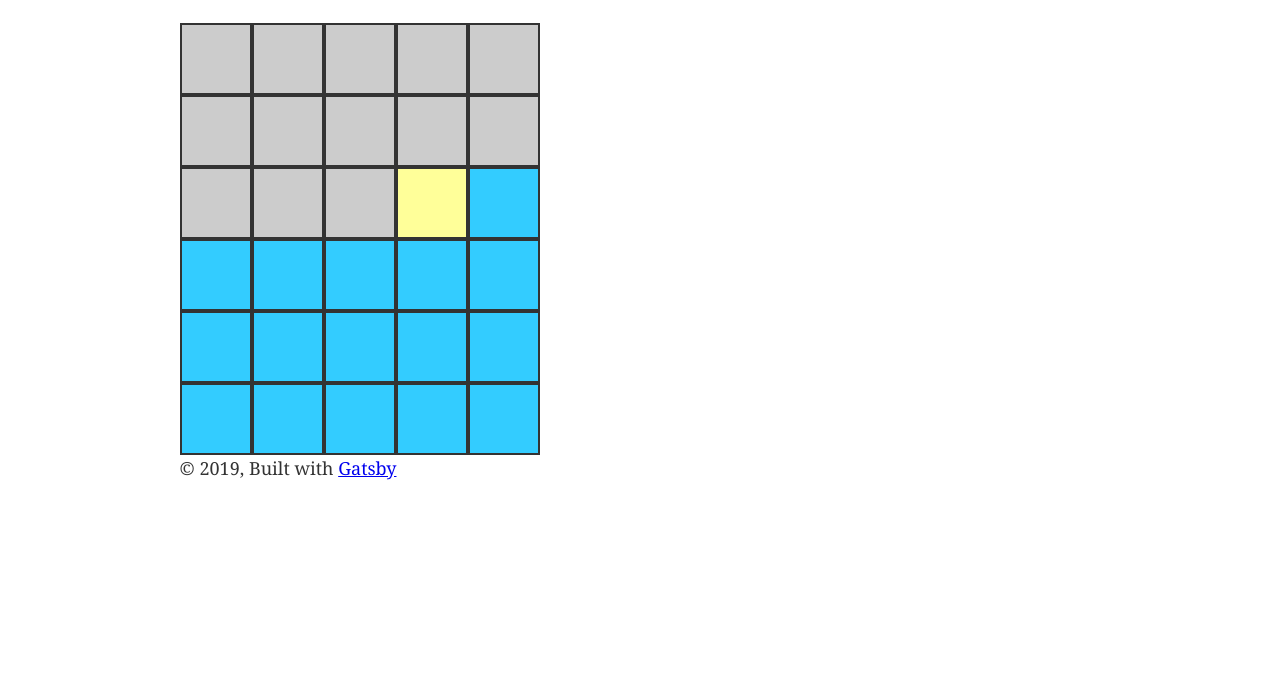
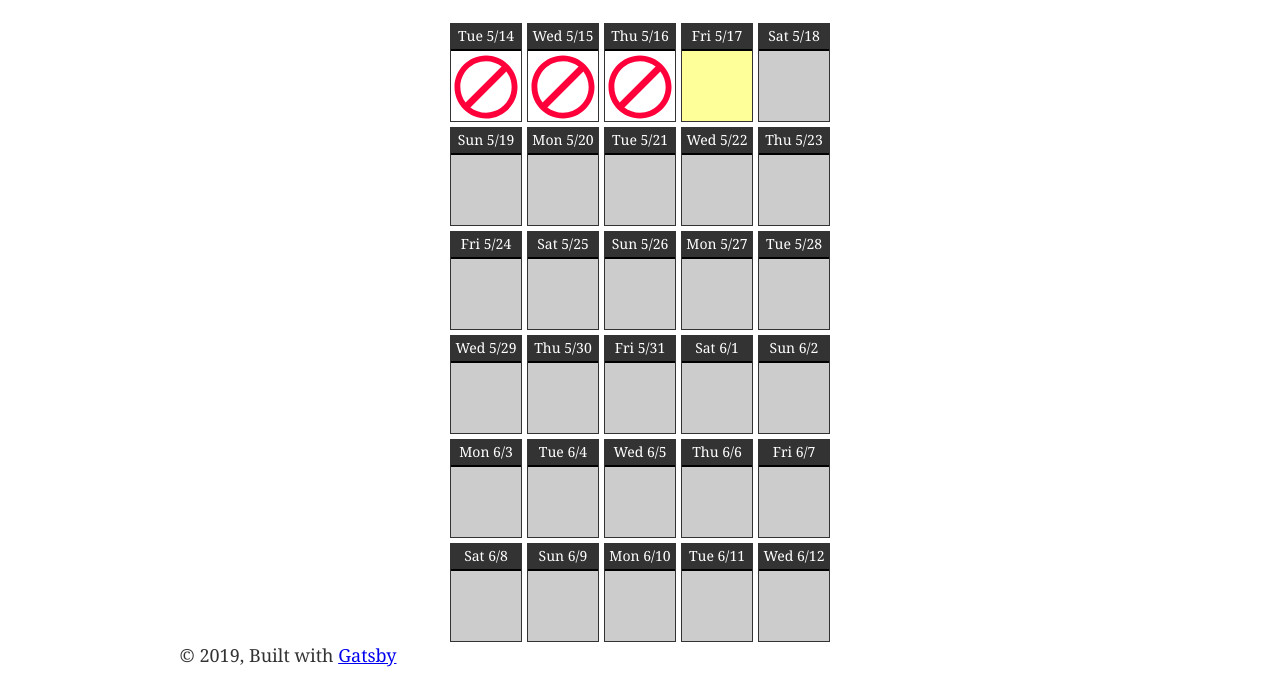
Before and after one commit to bchehraz/the-x-effect, a Gatsby site: page / in a window 1280 px wide. Shown: the part 100-800 px from the top of the page. Built offline with nearby package versions, Linux system fonts and the light colour scheme; Gatsby itself is replaced by a stand-in of ours.

Commit message:
Made some more changes

```diff
--- a/gatsby-browser.js
+++ b/gatsby-browser.js
@@ -5,3 +5,4 @@
  */
 
 // You can delete this file if you're not using it
+import 'prismjs/themes/prism-dark.css';
--- a/gatsby-config.js
+++ b/gatsby-config.js
@@ -2,7 +2,7 @@ module.exports = {
   siteMetadata: {
     title: `The X Effect`,
     description: `Kick off your new habits with The X Effect.`,
-    author: `@gatsbyjs`,
+    author: `@bchehraz`,
   },
   plugins: [
     `gatsby-plugin-react-helmet`,
@@ -48,5 +48,41 @@ module.exports = {
         // Add any options here
       },
     },
+    {
+      resolve: `gatsby-remark-prismjs`,
+      options: {
+        // Class prefix for <pre> tags containing syntax highlighting;
+        // defaults to 'language-' (eg <pre class="language-js">).
+        // If your site loads Prism into the browser at runtime,
+        // (eg for use with libraries like react-live),
+        // you may use this to prevent Prism from re-processing syntax.
+        // This is an uncommon use-case though;
+        // If you're unsure, it's best to use the default value.
+        classPrefix: "language-js",
+        // This is used to allow setting a language for inline code
+        // (i.e. single backticks) by creating a separator.
+        // This separator is a string and will do no white-space
+        // stripping.
+        // A suggested value for English speakers is the non-ascii
+        // character '›'.
+        inlineCodeMarker: null,
+        // This lets you set up language aliases.  For example,
+        // setting this to '{ sh: "bash" }' will let you use
+        // the language "sh" which will highlight using the
+        // bash highlighter.
+        aliases: {},
+        // This toggles the display of line numbers globally alongside the code.
+        // To use it, add the following line in src/layouts/index.js
+        // right after importing the prism color scheme:
+        //  `require("prismjs/plugins/line-numbers/prism-line-numbers.css");`
+        // Defaults to false.
+        // If you wish to only show line numbers on certain code blocks,
+        // leave false and use the {numberLines: true} syntax below
+        showLineNumbers: false,
+        // If setting this to true, the parser won't handle and highlight inline
+        // code used in markdown i.e. single backtick code like `this`.
+        noInlineHighlight: false,
+      },
+    },
   ],
 }
--- a/src/components/XCard.js
+++ b/src/components/XCard.js
@@ -1,25 +1,64 @@
 import React from 'react';
 import styled from 'styled-components';
 
-import { FaCheck } from 'react-icons/fa';
+import { FaTimes } from 'react-icons/fa';
+import { GoCircleSlash } from 'react-icons/go';
 
 const Container = styled.div`
   display: grid;
   grid-template-columns: repeat(5, 4rem);
-  grid-template-rows: repeat(6, 4rem);
+  grid-template-rows: repeat(6, 5.5rem);
   justify-items: center;
   align-items: center;
   justify-content: center;
   grid-auto-flow: row;
-  max-width: 20rem;
+  max-width: auto;
+  grid-gap: 5px;
+  -webkit-touch-callout: none; /* iOS Safari */
+    -webkit-user-select: none; /* Safari */
+     -khtml-user-select: none; /* Konqueror HTML */
+       -moz-user-select: none; /* Firefox */
+        -ms-user-select: none; /* Internet Explorer/Edge */
+            user-select: none;
 `;
 
 const Cell = styled.div`
-  background-color: ${({ afterCurrent }) => afterCurrent ? '#33ccff' : '#ccc'};
-  ${({ current }) => current && 'background-color: #ffff99'};
+  background-color: ${({ afterCurrent }) => afterCurrent ? '#ccc' : '#33ccff'};
+  ${({ current }) => current && 'background-color: #ffff99;'}
+  ${({ type }) => (type === 1) && 'background-color: #00ff80;'}
+  ${({ current, afterCurrent, type }) => (!current && type === 0 && !afterCurrent) && 'background-color: #fff;'}
   width: 100%;
   height: 100%;
-  border: 2px solid #333;
+  border: 1px solid #333;
+
+  display: flex;
+  flex-flow: column nowrap;
+  justify-content: space-between;
+  align-items: center;
+`;
+
+const CellDate = styled.div`
+  background-color: #333;
+  color: #fff;
+  width: 100%;
+  font-size: 14px;
+  white-space: nowrap;
+  height: 1.5rem;
+  border-bottom: 2px solid black;
+
+  display: flex;
+  flex-direction: row;
+  align-items: center;
+  justify-content: center;
+`;
+
+const CellContent = styled.div`
+  display: flex;
+  flex-direction: column;
+  justify-content: center;
+  align-items: flex-start;
+  width: auto;
+  height: 100%;
 `;
 
 class XCard extends React.Component {
@@ -29,19 +68,125 @@ class XCard extends React.Component {
     let initCardState = [{}];
     let initLength = 30;
     //testing variables
-    let current = 13;
+    const TODAY = new Date();
+    let startDate = new Date();
+    startDate.setDate(TODAY.getDate() - 3);
+
+    // load in sample Date data
+    let dates = [{}];
+    const DAY_NAMES = ['Sun', 'Mon', 'Tue', 'Wed', 'Thu', 'Fri', 'Sat'];
+    const DAYS_IN_MONTH = [31, 28, 31, 30, 31, 30, 31, 31, 30, 31, 30, 31];
+
+    // REFERENCE:
+    // get today's day index- date.getDay()
+    // get today's day value- String(date.getDate().padStart(2, '0'))
+    // get today's month number- String(today.getMonth() + 1).padStart(2, '0')
+    // get today's month index- startDate.getMonth()
+    // get today's date- let today = new Date()
+    //let today = new Date();
+    //let dayNum = String(today.getDate()).padStart(2, '0');
+    //let monthNum = String(today.getMonth() + 1).padStart(2, '0');
+
+    //iterators
+    let currentDay = startDate.getDate(); // value of 1 - DAYS_IN_MONTH
+    let dayIndex = startDate.getDay(); // value of 0-6
+    let currentMonth = startDate.getMonth() + 1; //value of 1 - 12
+
+    //The purpose of this is to generate days of the month to output to the card
+    // at a later time, the startDate variable would have to be received via API
     for (let i = 0; i < initLength; i++) {
-      initCardState[i] = {
+
+      dates[i] = {
+        day: currentDay,
+        dayName: DAY_NAMES[dayIndex],
+        month: currentMonth,
+      }
+
+      //iterate to the next day
+      if (currentDay === DAYS_IN_MONTH[currentMonth - 1]) {
+        //if at the end of a month, reset back to 0 and iterate month
+        currentDay = 1;
+        if (currentMonth === 12) {
+          currentMonth = 1;
+        } else {
+          currentMonth = currentMonth + 1;
+        }
+      } else {
+        currentDay = currentDay + 1;
+      }
+      //iterate day index (to retreive Sun, Mon, etc.)
+      if (dayIndex === 6) {
+        dayIndex = 0;
+      } else {
+        dayIndex = dayIndex + 1;
+      }
+    }
+
+    console.log("Today's Day #: " + TODAY.getDate());
+    console.log("Today's Month #: " + (TODAY.getMonth() + 1));
+    let todayIndex = -1;
+    for (let j = 0; j < initLength; j++) {
+      let { dayName, month, day} = dates[j];
+      let isToday = (TODAY.getDate() == day) && (TODAY.getMonth()+1 == month);
+      if (isToday) todayIndex = j;
+      initCardState[j] = {
         type: 0,
-        current: (current === i) ? true : false,
+        current: isToday,
+        content: (todayIndex === -1) ? <GoCircleSlash size={'4rem'} style={{ color: '#ff003b'}}/> : <div />,
+        date: dayName + " " + month + "/" + day,
       }
     }
 
     this.state = {
       status: initCardState,
-      currentIndex: current,
+      currentIndex: todayIndex,
     }
+
+    this.toggleX = this.toggleX.bind(this);
   }
+
+  toggleX(index) {
+    //update grid status
+    let newStatus = this.state.status;
+    let currentCell = newStatus[index];
+    let cellContent = currentCell.content;
+    let newType = 0;
+
+    let afterCurrent = false;
+    if (index > this.state.currentIndex) {
+      afterCurrent = true;
+    }
+
+    if (afterCurrent) {
+      return;
+    }
+
+    if (currentCell.type === 0) {
+      newType = 1;
+      cellContent = (<FaTimes size={'4rem'} style={{ color: '#333', }}/>);
+    } else if (currentCell.type === 1) {
+      newType = 0;
+      if (currentCell.current) {
+        cellContent = <div />;
+      } else {
+        cellContent = <GoCircleSlash size={'4rem'} style={{ color: '#ff003b'}}/>;
+      }
+    }
+
+    currentCell = {
+      ...currentCell,
+      type: newType,
+      content: cellContent,
+    }
+
+    newStatus[index] = currentCell;
+
+    this.setState({
+      ...this.state,
+      status: newStatus,
+    });
+  }
+
   render() {
     const { status, currentIndex } = this.state;
     return (
@@ -52,13 +197,30 @@ class XCard extends React.Component {
           if (index > currentIndex) {
             afterCurrent = true;
           }
-          console.log("AfterCurrent value: " + index + " => " + afterCurrent);
+
+          /*
+          <Cell
+              key={index}
+              type={cell.type}
+              current={cell.current}
+              afterCurrent={afterCurrent}
+              onMouseDown={() => this.toggleX(index)}
+            >
+            {cell.content}
+          </Cell>
+          */
           return <Cell
-            key={index}
-            type={cell.type}
-            current={cell.current}
-            afterCurrent={afterCurrent}
-          />
+              key={index}
+              type={cell.type}
+              current={cell.current}
+              afterCurrent={afterCurrent}
+              onMouseDown={() => this.toggleX(index)}
+            >
+              <CellDate current={cell.current}>{cell.date}</CellDate>
+              <CellContent>
+                {cell.content}
+              </CellContent>
+          </Cell>
         })}
       </Container>
     );
```
Also changed, not shown: package.json (+7 -3 lines), 1 other file.
